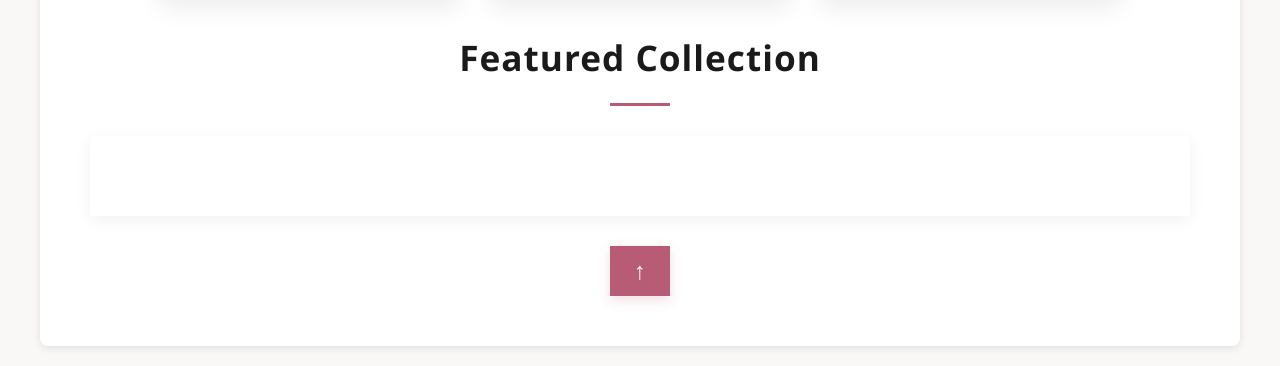
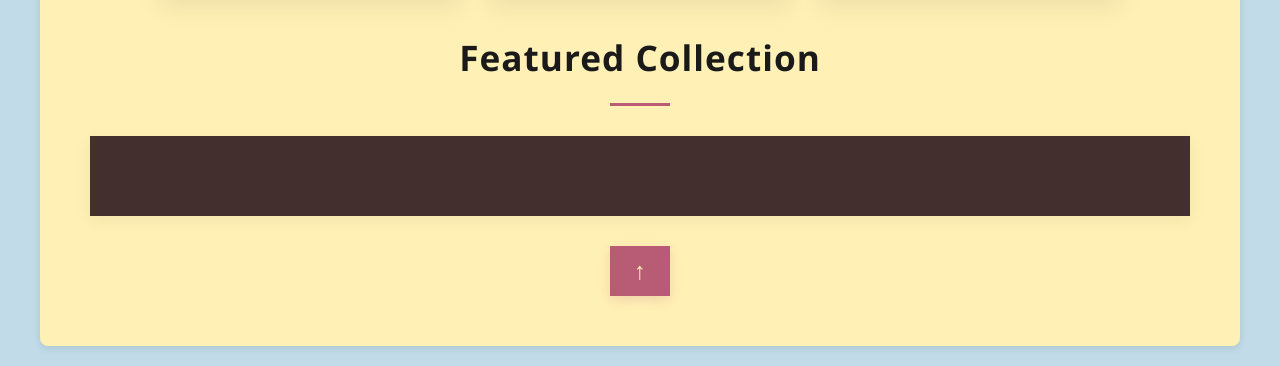
Before and after one commit to oliwhryciuk/projekt-zaliczeniowy, a Django app: page / in a window 1280 px wide. Shown: the part 473-839 px from the top of the page. Run offline with Django 5.2, Linux system fonts and the light colour scheme; data comes from the database, SQL or seed files in the repository; both versions use the stored data as it was after the commit.

Commit message:
troche zmian w kolokrach

```diff
--- a/nasz_projekt/nasz_projekt/settings.py
+++ b/nasz_projekt/nasz_projekt/settings.py
@@ -12,7 +12,6 @@ https://docs.djangoproject.com/en/5.2/ref/settings/
 
 from pathlib import Path
 
-# Build paths inside the project like this: BASE_DIR / 'subdir'.
 BASE_DIR = Path(__file__).resolve().parent.parent
 
 
--- a/nasz_projekt/store/templates/bag/big_bags.html
+++ b/nasz_projekt/store/templates/bag/big_bags.html
@@ -7,7 +7,7 @@
     .bags-list {
         max-width: 1000px;
         margin: 40px auto;
-        background: var(--white);
+        background: #43302e;
         box-shadow: 0 4px 16px rgba(0, 0, 0, 0.06);
         padding: 50px;
     }
--- a/nasz_projekt/store/templates/bag/medium_bags.html
+++ b/nasz_projekt/store/templates/bag/medium_bags.html
@@ -7,7 +7,7 @@
     .bags-list {
         max-width: 1000px;
         margin: 40px auto;
-        background: var(--white);
+        background: #43302e;
         box-shadow: 0 4px 16px rgba(0, 0, 0, 0.06);
         padding: 50px;
     }
--- a/nasz_projekt/store/templates/bag/small_bags.html
+++ b/nasz_projekt/store/templates/bag/small_bags.html
@@ -7,7 +7,7 @@
     .bags-list {
         max-width: 1000px;
         margin: 40px auto;
-        background: var(--white);
+        background: #c1dbe8;
         box-shadow: 0 4px 16px rgba(0, 0, 0, 0.06);
         padding: 50px;
     }
--- a/nasz_projekt/store/templates/base.html
+++ b/nasz_projekt/store/templates/base.html
@@ -17,21 +17,21 @@
             --accent: #b85c75;
             --accent-dark: #8b3f52;
             --light-bg: #faf8f6;
-            --white: #ffffff;
+            --white: #fff1b5;
             --text: #3a3a3a;
             --text-light: #666666;
             --border: #e5e0dc;
         }
         body {
             font-family: 'Segoe UI', Tahoma, Geneva, Verdana, sans-serif;
-            background-color: var(--light-bg);
+            background-color: #c1dbe8;
             color: var(--text);
             min-height: 100vh;
             display: flex;
             flex-direction: column;
         }
         .header {
-            background: var(--white);
+            background: #43302e;
             border-bottom: 1px solid var(--border);
             padding: 25px 40px;
             display: flex;
@@ -45,7 +45,7 @@
             font-weight: 700;
             letter-spacing: 3px;
             cursor: pointer;
-            color: var(--primary);
+            color: #c1dbe8;
             transition: color 0.3s;
         }
         .header .company:hover {
@@ -58,7 +58,7 @@
             font-size: 0.95em;
         }
         .header a {
-            color: var(--text);
+            color: #c1dbe8;
             text-decoration: none;
             transition: color 0.3s;
             font-weight: 500;
@@ -77,7 +77,7 @@
             background: var(--accent);
         }
         .header .username {
-            color: var(--accent);
+            color: #c1dbe8;
             font-weight: 600;
         }
         #content {
--- a/nasz_projekt/store/templates/main.html
+++ b/nasz_projekt/store/templates/main.html
@@ -60,6 +60,7 @@
         font-weight: 700;
         text-shadow: 2px 2px 8px rgba(0, 0, 0, 0.3);
         letter-spacing: 2px;
+        color: #c1dbe8;
     }
     .pane:hover .pane-overlay {
         background: rgba(184, 92, 117, 0.4);
@@ -94,7 +95,7 @@
     .bags-list {
         max-width: 1100px;
         margin: 0 auto 30px auto;
-        background: var(--white);
+        background: #43302e;
         border-radius: 0;
         box-shadow: 0 4px 16px rgba(0, 0, 0, 0.06);
         padding: 40px;
@@ -138,10 +139,10 @@
         font-size: 1.2em;
         font-weight: 700;
         margin-bottom: 8px;
-        color: var(--primary);
+        color: #fff1b5;
     }
     .bag-title a {
-        color: var(--primary);
+        color: #fff1b5;
         text-decoration: none;
         transition: color 0.3s;
     }
@@ -149,12 +150,12 @@
         color: var(--accent);
     }
     .bag-meta {
-        color: var(--text-light);
+        color: #fcfcd4;
         font-size: 0.95em;
         font-weight: 500;
     }
     .bag-price {
-        color: var(--accent);
+        color: #c1dbe8;
         font-size: 1.3em;
         font-weight: 700;
         margin-top: 5px;
```
Also changed, not shown: nasz_projekt/db.sqlite3.
